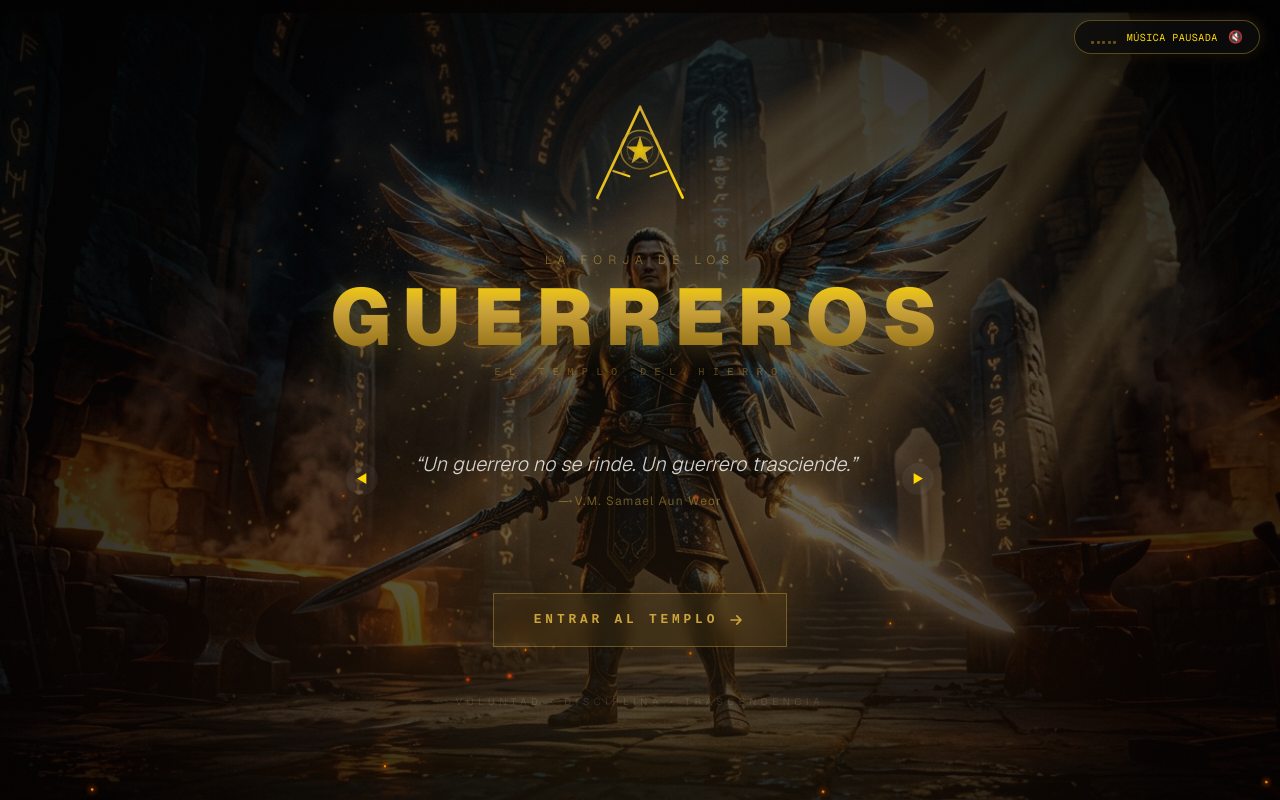
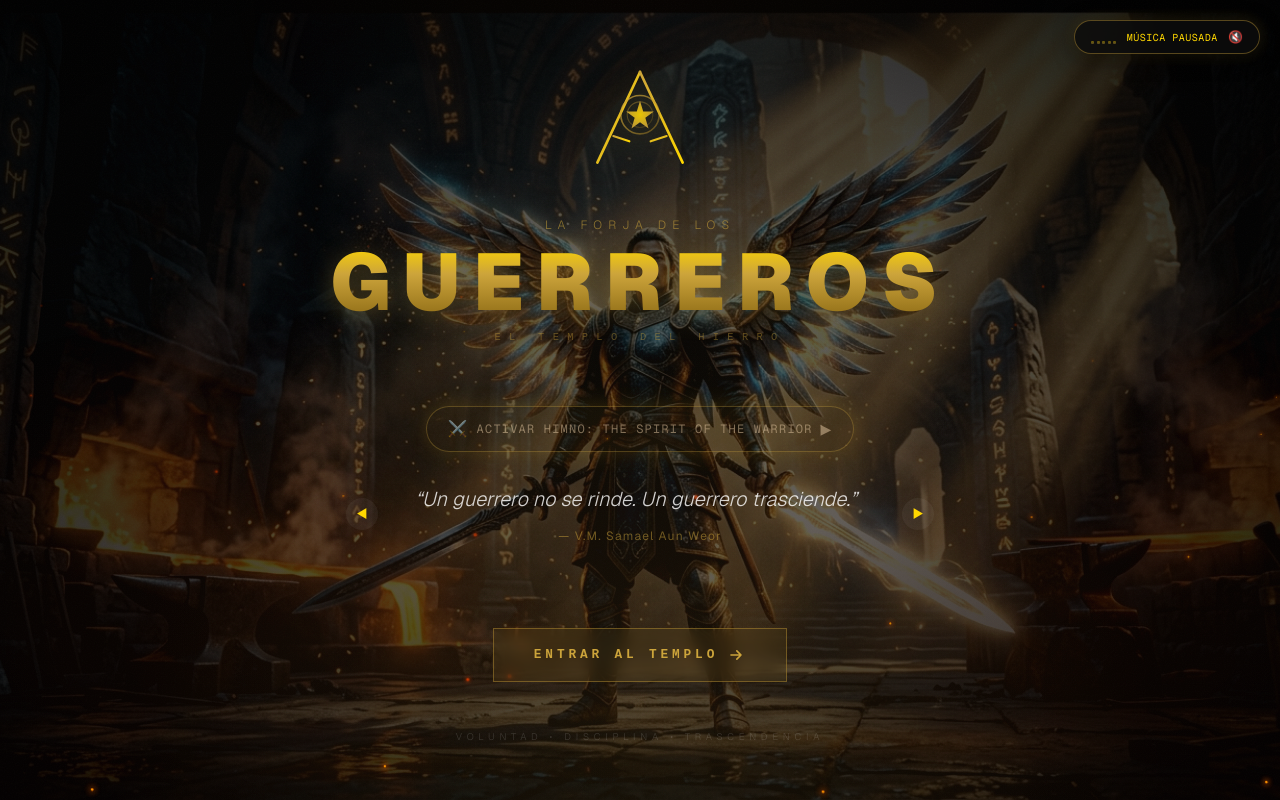
Before and after one commit to valentinflorezarbelaez-ai/ATP-STRENGTH, a Next.js app in the folder atp-strength-frontend/: page / in a window 1280 px wide. Both pictures are taken after a click on the button "Control de audio de fondo". Built offline with nearby package versions, Linux system fonts and the light colour scheme.

Commit message:
fix(forge): enhance intro audio trigger and always present intro on root

```diff
--- a/atp-strength-frontend/src/app/forge/page.tsx
+++ b/atp-strength-frontend/src/app/forge/page.tsx
@@ -62,24 +62,23 @@ export default function ForgeLanding({ onEnterDirect }: ForgeLandingProps) {
 
   // Audio state
   const [isPlaying, setIsPlaying] = useState(false);
-  const [needsInteraction, setNeedsInteraction] = useState(false);
   const audioRef = useRef<HTMLAudioElement | null>(null);
   const containerRef = useRef<HTMLDivElement>(null);
 
-  // Play audio safely handling browser autoplay restrictions
+  // Play audio safely
   const startAudio = useCallback(() => {
     if (!audioRef.current) return;
-    audioRef.current.volume = 0.8;
-    audioRef.current
-      .play()
+    audioRef.current.volume = 0.85;
+    const playPromise = audioRef.current.play();
+    if (playPromise !== undefined) {
+      playPromise
         .then(() => {
           setIsPlaying(true);
-        setNeedsInteraction(false);
         })
         .catch(() => {
           setIsPlaying(false);
-        setNeedsInteraction(true);
         });
+    }
   }, []);
 
   const toggleAudio = (e?: React.MouseEvent) => {
@@ -93,26 +92,30 @@ export default function ForgeLanding({ onEnterDirect }: ForgeLandingProps) {
     }
   };
 
+  // Attempt play immediately on mount and setup global interaction listener
   useEffect(() => {
-    // Attempt auto-play on mount
     startAudio();
 
-    // Global listener: first user touch/click anywhere immediately triggers audio if blocked
-    const handleFirstInteraction = () => {
+    const handleUserInteraction = () => {
       if (audioRef.current && audioRef.current.paused) {
         startAudio();
       }
     };
 
-    window.addEventListener("pointerdown", handleFirstInteraction, { once: true });
-    window.addEventListener("keydown", handleFirstInteraction, { once: true });
+    window.addEventListener("pointerdown", handleUserInteraction);
+    window.addEventListener("touchstart", handleUserInteraction);
+    window.addEventListener("click", handleUserInteraction);
+    window.addEventListener("keydown", handleUserInteraction);
 
     return () => {
-      window.removeEventListener("pointerdown", handleFirstInteraction);
-      window.removeEventListener("keydown", handleFirstInteraction);
+      window.removeEventListener("pointerdown", handleUserInteraction);
+      window.removeEventListener("touchstart", handleUserInteraction);
+      window.removeEventListener("click", handleUserInteraction);
+      window.removeEventListener("keydown", handleUserInteraction);
     };
   }, [startAudio]);
 
+  // Rotate quotes
   useEffect(() => {
     const interval = setInterval(() => {
       setFadeClass("opacity-0");
@@ -142,7 +145,8 @@ export default function ForgeLanding({ onEnterDirect }: ForgeLandingProps) {
     }, 250);
   };
 
-  const handleEnter = () => {
+  const handleEnter = (e: React.MouseEvent) => {
+    e.stopPropagation();
     setEntering(true);
     // Smooth cinematic audio fade out synchronized with exit transition
     if (audioRef.current) {
@@ -170,7 +174,11 @@ export default function ForgeLanding({ onEnterDirect }: ForgeLandingProps) {
   return (
     <div
       ref={containerRef}
-      className={`forge-container ${entering ? "forge-exit" : ""}`}
+      onClick={() => {
+        if (!isPlaying) startAudio();
+      }}
+      className={`forge-container ${entering ? "forge-exit" : ""} cursor-pointer`}
+      title={!isPlaying ? "Tocar la pantalla para activar el himno" : undefined}
     >
       {/* Audio Engine */}
       <audio
@@ -180,7 +188,7 @@ export default function ForgeLanding({ onEnterDirect }: ForgeLandingProps) {
         preload="auto"
       />
 
-      {/* Floating Epic Audio Controller */}
+      {/* Floating Epic Audio Controller (Pill) */}
       <button
         onClick={toggleAudio}
         className={`forge-audio-pill ${isPlaying ? "active" : ""}`}
@@ -201,17 +209,6 @@ export default function ForgeLanding({ onEnterDirect }: ForgeLandingProps) {
           {isPlaying ? "🔊" : "🔇"}
         </span>
       </button>
-
-      {/* Pulsing prompt banner if browser blocked autoplay until gesture */}
-      {needsInteraction && !isPlaying && (
-        <button
-          onClick={toggleAudio}
-          className="forge-audio-banner"
-          aria-label="Activar música de batalla"
-        >
-          ⚔️ TOCÁ PARA ACTIVAR EL HIMNO DE GUERRA
-        </button>
-      )}
 
       {/* Forge Background Layers */}
       <div className="forge-bg-layer forge-bg-hero" />
@@ -277,11 +274,23 @@ export default function ForgeLanding({ onEnterDirect }: ForgeLandingProps) {
           EL TEMPLO DEL HIERRO
         </p>
 
+        {/* Prominent Play / Sound Trigger Button */}
+        {!isPlaying && (
+          <button
+            onClick={toggleAudio}
+            className="my-3 px-5 py-2.5 rounded-full border border-amber-400/60 bg-amber-500/10 hover:bg-amber-500/20 text-amber-300 font-mono text-xs tracking-widest uppercase flex items-center gap-2 shadow-[0_0_20px_rgba(251,191,36,0.3)] animate-pulse cursor-pointer transition-all hover:scale-105 z-20"
+          >
+            <span className="text-base">⚔️</span>
+            <span>ACTIVAR HIMNO: THE SPIRIT OF THE WARRIOR</span>
+            <span className="text-sm">▶</span>
+          </button>
+        )}
+
         {/* Rotating Quotes with Manual Navigation Controls */}
         <div className="forge-quote-container relative flex items-center justify-center gap-2 max-w-2xl mx-auto w-full px-4">
           <button
             onClick={handlePrevQuote}
-            className="w-8 h-8 rounded-full bg-white/5 hover:bg-white/15 text-[#ffd700] flex items-center justify-center text-xs transition-colors cursor-pointer shrink-0"
+            className="w-8 h-8 rounded-full bg-white/5 hover:bg-white/15 text-[#ffd700] flex items-center justify-center text-xs transition-colors cursor-pointer shrink-0 z-20"
             title="Frase anterior"
             aria-label="Frase anterior"
           >
@@ -295,7 +304,7 @@ export default function ForgeLanding({ onEnterDirect }: ForgeLandingProps) {
 
           <button
             onClick={handleNextQuote}
-            className="w-8 h-8 rounded-full bg-white/5 hover:bg-white/15 text-[#ffd700] flex items-center justify-center text-xs transition-colors cursor-pointer shrink-0"
+            className="w-8 h-8 rounded-full bg-white/5 hover:bg-white/15 text-[#ffd700] flex items-center justify-center text-xs transition-colors cursor-pointer shrink-0 z-20"
             title="Siguiente frase"
             aria-label="Siguiente frase"
           >
@@ -304,7 +313,7 @@ export default function ForgeLanding({ onEnterDirect }: ForgeLandingProps) {
         </div>
 
         {/* Enter Button */}
-        <button onClick={handleEnter} className="forge-enter-btn group mt-4">
+        <button onClick={handleEnter} className="forge-enter-btn group mt-4 z-20">
           <span className="forge-enter-btn-glow" />
           <span className="forge-enter-btn-text">
             ENTRAR AL TEMPLO
--- a/atp-strength-frontend/src/app/page.tsx
+++ b/atp-strength-frontend/src/app/page.tsx
@@ -1,6 +1,6 @@
 "use client";
 
-import { useState, useEffect } from "react";
+import { useState } from "react";
 import dynamic from "next/dynamic";
 import ForgeLanding from "@/app/forge/page";
 
@@ -27,15 +27,7 @@ const ZenDashboardClient = dynamic(
 export default function ZenDashboard() {
   const [showIntro, setShowIntro] = useState(true);
 
-  useEffect(() => {
-    // Check if the user already entered the temple during this browser session
-    if (sessionStorage.getItem("atp_intro_entered") === "true") {
-      setShowIntro(false);
-    }
-  }, []);
-
   const handleEnter = () => {
-    sessionStorage.setItem("atp_intro_entered", "true");
     setShowIntro(false);
   };
 
```
Lines whose indentation alone changed are shown as unchanged.
